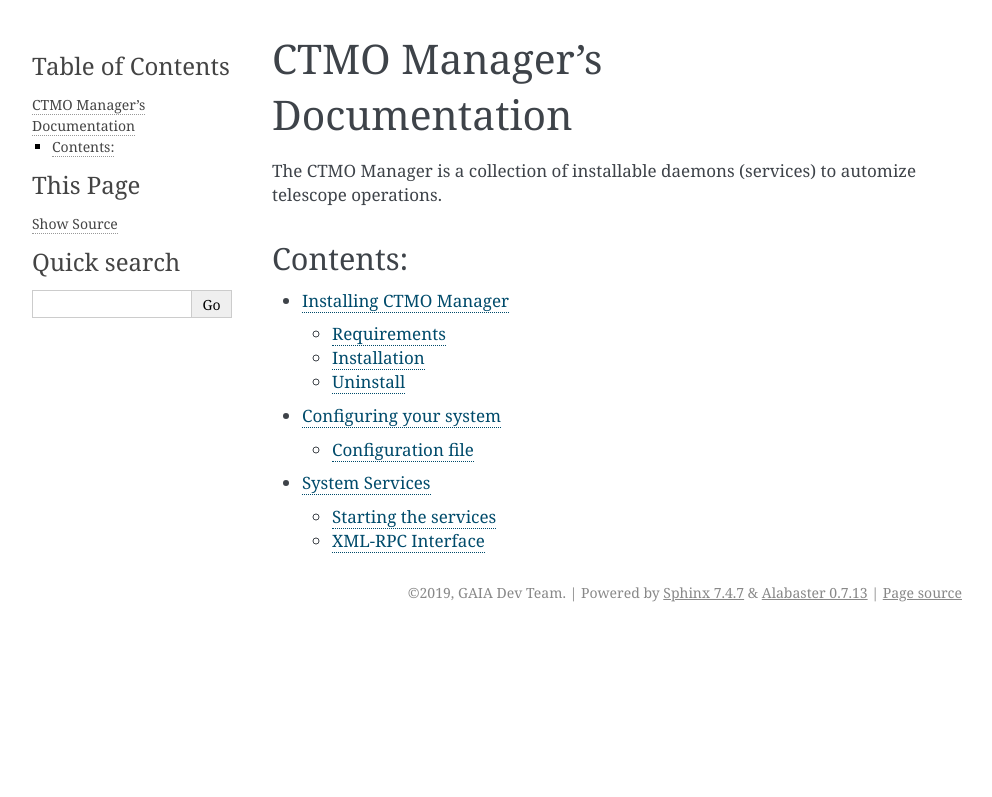
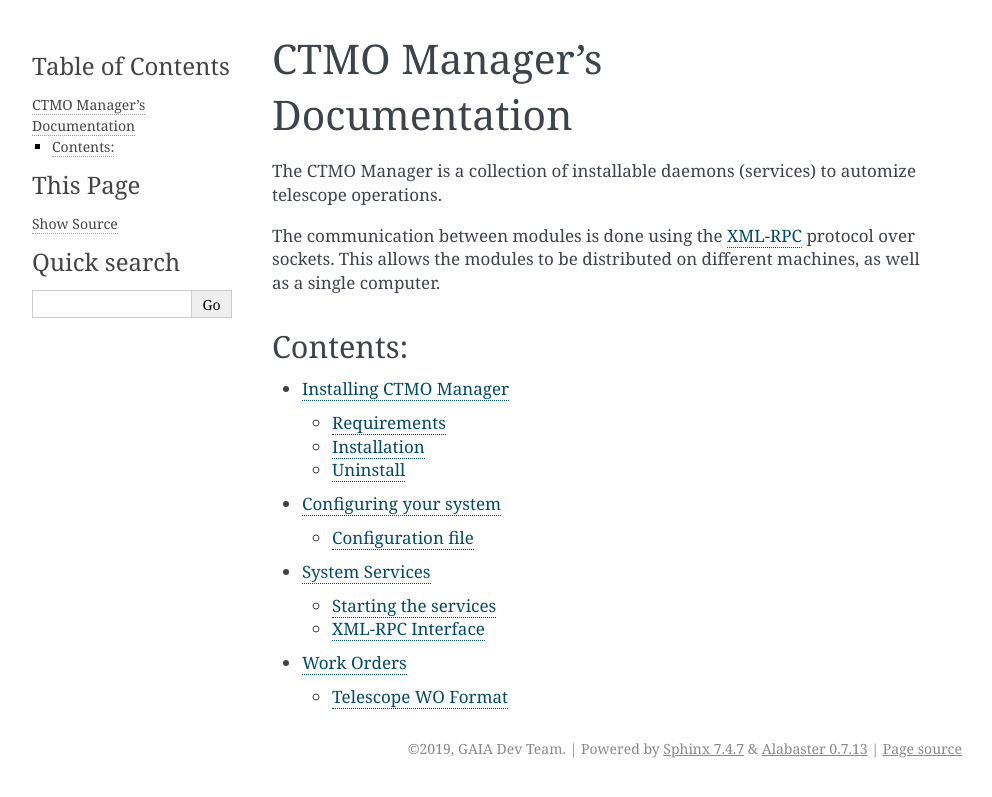
Before and after one commit to CTMObservatory/CTMO_Manager, a Sphinx documentation site: the page built from docs/index.rst, in a window 1280 px wide. Shown: the top 797 px of the page, without its empty margins (148-1140 px from the left). Built offline with Sphinx 7.4.7, drawn with Linux system fonts in a browser that asks for light colours.

Commit message:
WIP: Work order docs

```diff
--- a/docs/index.rst
+++ b/docs/index.rst
@@ -9,6 +9,8 @@
 The CTMO Manager is a collection of installable daemons (services) to automize telescope
 operations.
 
+The communication between modules is done using the `XML-RPC`_ protocol over sockets.
+This allows the modules to be distributed on different machines, as well as a single computer.
 
 Contents:
 ^^^^^^^^^
@@ -18,3 +20,6 @@
    installation
    configuration
    services
+   workorders
+
+.. _XML-RPC: http://xmlrpc.scripting.com
--- a/docs/services.rst
+++ b/docs/services.rst
@@ -42,4 +42,8 @@
 and work on a specific port specified in the configuration file
 using the `XML-RPC`_ protocol.
 
+Each service responds to a single function called ``front_desk`` which accepts a "Work Order".
+
+Work Orders (WO) are dictionaries with a specific structure described in :ref:`wo`.
+
 .. _XML-RPC: http://xmlrpc.scripting.com
```
Also changed, not shown: docs/workorders.rst (added, +50 -0 lines).
